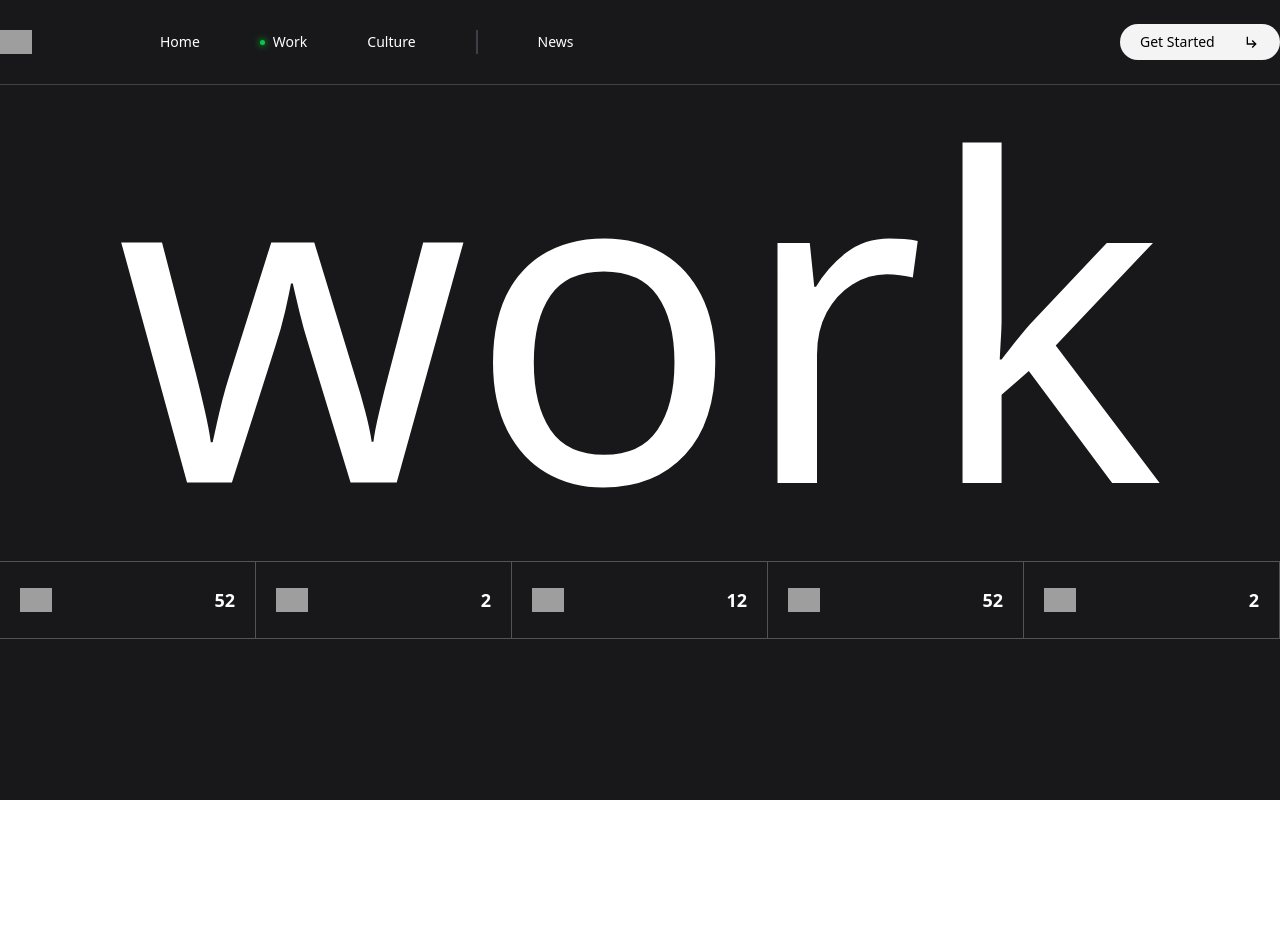
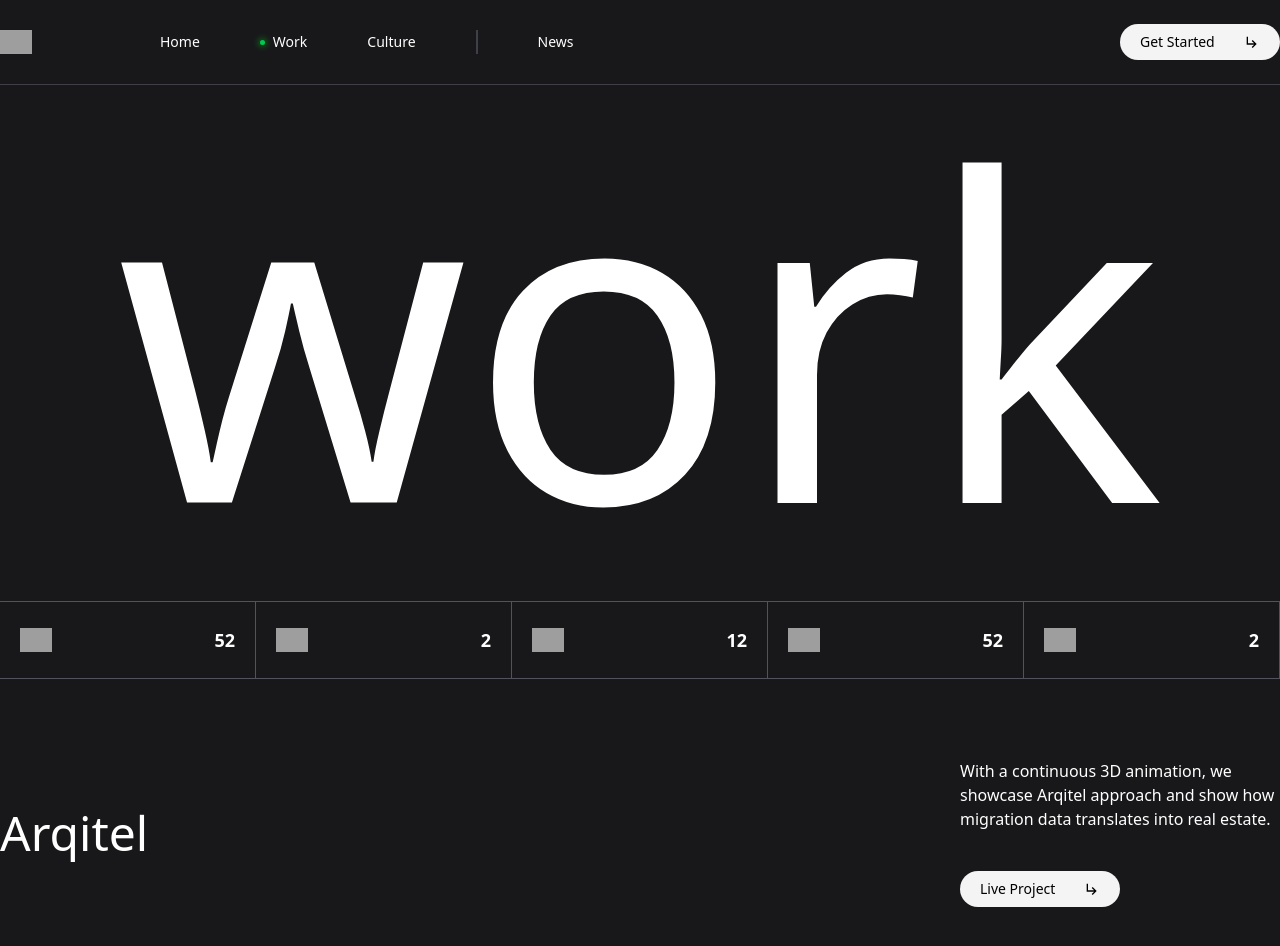
Before and after one commit to Mayank-Bajaj-22/Refokus-Clone, a React (Vite) app: page / in a window 1280 px wide. Shown: the top 946 px of the page. Before the commit the page ends 800 px from the top, so only its background shows below. Built offline with nearby package versions, Linux system fonts and the light colour scheme; grey boxes are pictures that could not be loaded.

Commit message:
Products and product component

```diff
--- a/src/App.jsx
+++ b/src/App.jsx
@@ -2,13 +2,15 @@ import React from 'react'
 import Navbar from './Components/Navbar'
 import Work from './Components/Work'
 import Stripes from './Components/Stripes'
+import Products from './Components/Products'
 
 function App() {
   return (
-    <div className='w-full h-screen bg-zinc-900 text-white'>
+    <div className='w-full h-auto bg-zinc-900 text-white'>
       <Navbar />
       <Work />
       <Stripes />
+      <Products />
     </div>
   )
 }
--- /dev/null
+++ b/src/Components/Product.jsx
@@ -0,0 +1,22 @@
+import React from 'react'
+import Button from './Button'
+
+function Product({val }) {
+  return (
+    <div className="w-full py-20 h-[23rem] text-white">
+      <div className="max-w-screen-xl mx-auto flex items-center justify-between">
+        <h1 className="text-5xl capitalize font-medium">{val.title}</h1>
+        <div className="dets w-1/4">
+          <p className="mb-10">{val.description}</p>
+          <div className="flex items-center gap-5">
+            {val.live && <Button title="Live Project" />}
+            {val.case && <Button title="Case Study" />}
+          </div>
+        </div>
+      </div>
+    </div>
+
+  )
+}
+
+export default Product
--- /dev/null
+++ b/src/Components/Products.jsx
@@ -0,0 +1,129 @@
+import React from "react";
+import Product from "./Product";
+
+function Products() {
+  var products = [
+    {
+      title: "Arqitel",
+      description:
+        "With a continuous 3D animation, we showcase Arqitel approach and show how migration data translates into real estate.",
+      live: true,
+      case: false,
+    },
+    {
+      title: "TTR",
+      description:
+        "We've created an interactive site using generative AI to allow users to engage with our thinking about Ai, industry trends and design.",
+      live: true,
+      case: false,
+    },
+    {
+      title: "YIR 2022",
+      description:
+        "Our second year was filled with great events, exciting projects, awards and amazing people - so we made another showcase to celebrate.",
+      live: true,
+      case: false,
+    },
+    {
+      title: "Yahoo!",
+      description:
+        "We enhanced the New York Fashion Week, by creating a fully digital AR fashion experience for Yahoo and Maisie Wilen, featuring holographic 3D models and an integrated web shop.",
+      live: true,
+      case: true,
+    },
+    {
+      title: "Rainfall",
+      description:
+        "We crafted a website for Rainfall Ventures, developing prototypes and custom code that ultimately allows their team to update content regularly and with ease.",
+      live: true,
+      case: true,
+    },
+    {
+      title: "Jungle",
+      description:
+        "We crafted a timeless visual system, for Jungle Ventures, covering all aspects of web design, and empowered their marketing team to scale organically using Webflow.",
+      live: true,
+      case: true,
+    },
+    {
+      title: "Silvr",
+      description:
+        "We teamed up with financing solutions provider Silvr to audit, refine and evolve their brand.",
+      live: true,
+      case: false,
+    },
+    {
+      title: "Remind",
+      description:
+        "Remind got a new website that is designed and developed to be easy to maintain and ready to learn, reflecting their mission to connect students and families.",
+      live: true,
+      case: true,
+    },
+    {
+      title: "Summon",
+      description:
+        "We created a website foor Summon that showcases their innovative technology through animated and capitivating UI components and emerging technologies.",
+      live: true,
+      case: false,
+    },
+    {
+      title: "Like Magic",
+      description:
+        "We designed and developed a magical gaming experience made in Webflow to promote the transaltion service and their sponsorship of the 2022 Webflow Conference.",
+      live: true,
+      case: true,
+    },
+    {
+      title: "RocketChat",
+      description:
+        "We built a beeautiful, clean website in Webflow for RocketChat that is scalable, easy to maintain and built in a modular manner for future changes.",
+      live: true,
+      case: false,
+    },
+    {
+      title: "Haufe",
+      description:
+        "Besides the continues work we do with Haufe-shipping over 50 projects per year-we partnered with them to create a new website for their core brand.",
+      live: true,
+      case: true,
+    },
+    {
+      title: "YIR 2021",
+      description:
+        "We celebrated our first year with a Showcase Website that reflects on a year of growth, building an awesome team & culture, definig our brand, and more.",
+      live: true,
+      case: true,
+    },
+    {
+      title: "Weglot",
+      description:
+        "We made a fun and engaging showcase website for our friends from Weglot to promote their no-code translation solution in Germany.",
+      live: true,
+      case: false,
+    },
+    {
+      title: "Candid Health",
+      description:
+        "A complete redesign of a health-startip website, followed by cutting edge development.",
+      live: true,
+      case: false,
+    },
+    {
+      title: "Showcasse",
+      description:
+        "Our OMR22 Masterclass teaches how to create a showcase website, and we made a showcase website to promote the art of showcasing.",
+      live: true,
+      case: true,
+    },
+  ];
+
+  return (
+    <div>
+      {products.map((val, index) => (
+        <Product key={index} val={val} />
+      ))}
+    </div>
+  );
+}
+
+export default Products;
--- a/src/Components/Stripes.jsx
+++ b/src/Components/Stripes.jsx
@@ -31,7 +31,7 @@ function Stripes() {
   ];
 
   return (
-    <div className="flex items-center mt-7 overflow-hidden">
+    <div className="flex items-center mt-12 overflow-hidden">
       {data.map((elem, index) => (
         <Stripe key={index} direction={index===0 ? "left" : "right"} val={elem} />
       ))}
--- a/src/Components/Work.jsx
+++ b/src/Components/Work.jsx
@@ -42,7 +42,7 @@ function Work() {
   ]);
 
   return (
-    <div className="w-full">
+    <div className="w-full mt-5">
       <div className="relative max-w-screen-xl mx-auto text-center">
         <h1 className="text-[35vw] leading-none font-medium select-none">
           work
```
